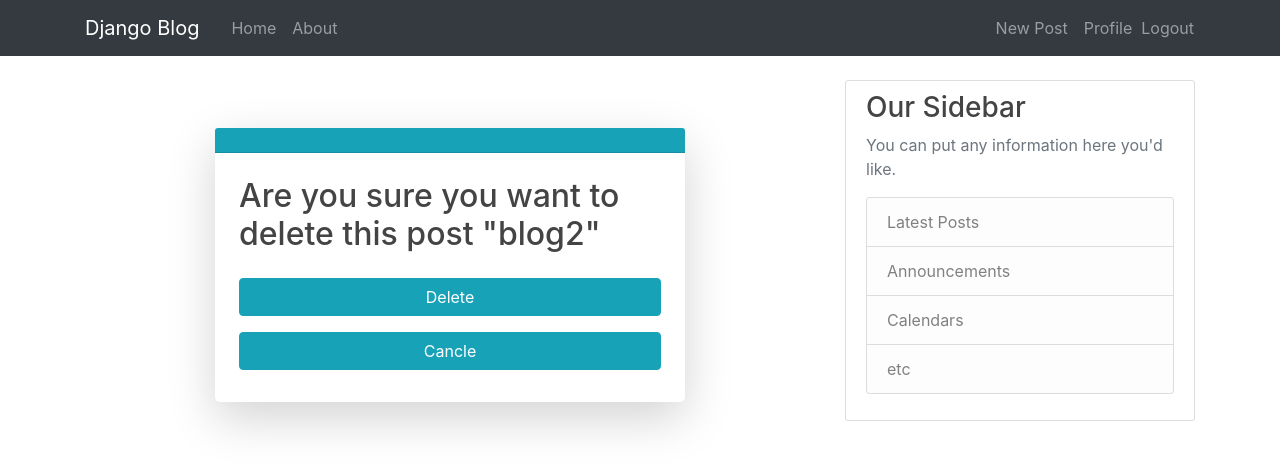
After one commit to Dipanshu362377/django-blogs, a Django app: page /post/2/delete in a window 1280 px wide. The commit adds this page. Shown: the top 470 px of the page. Run offline with Django 5.2, Linux system fonts and the light colour scheme; a user stored in the database is signed in; data comes from the database, SQL or seed files in the repository; both versions use the stored data as it was after the commit; some libraries are stand-ins or nearby versions.

Commit message:
create, update, delete

```diff
--- a/posts/models.py
+++ b/posts/models.py
@@ -1,6 +1,7 @@
 from django.db import models
 from django.utils import timezone
 from django.contrib.auth.models import User
+from django.urls import reverse
 
 class Post(models.Model):
     title = models.CharField(max_length=100)
@@ -10,3 +11,6 @@ class Post(models.Model):
 
     def __str__(self):
         return self.title
+
+    def  get_absolute_url(self):
+        return reverse("post-detail", kwargs={"pk": self.pk})
--- a/posts/templates/posts/base.html
+++ b/posts/templates/posts/base.html
@@ -30,6 +30,8 @@
                     <!-- Right side -->
                     <div class="navbar-nav ml-auto">
                         {% if user.is_authenticated %}
+                            <a class="nav-item nav-link" href="{% url 'post-Create' %}">New Post</a>
+
                             <a class="nav-item nav-link" href="{% url 'profile' %}">Profile</a>
 
                             <!-- Logout button (POST method) -->
--- /dev/null
+++ b/posts/templates/posts/post_confirm_delete.html
@@ -0,0 +1,20 @@
+{% extends "posts/base.html" %}
+
+{% block content %}
+<div class="container mt-5" style="max-width: 500px;">
+  <div class="card shadow-lg border-0 rounded-lg">
+    <div class="card-header bg-info text-white text-center">
+
+    </div>
+    <div class="card-body p-4">
+      <form method="POST" enctype="multipart/form-data">
+        {% csrf_token %}
+        <h2>Are you sure you want to delete this post "{{object.title}}" <h2>
+        <button type="submit" class="btn btn-info w-100 mt-3">Delete</button>
+        <button type="submit" class="btn btn-info w-100 mt-3" href= "{% url 'post-detail' object.id %}">Cancle</button>
+
+      </form>
+    </div>
+  </div>
+</div>
+{% endblock content %}
--- a/posts/templates/posts/post_detail.html
+++ b/posts/templates/posts/post_detail.html
@@ -6,6 +6,12 @@
             <div class="article-metadata">
               <a class="mr-2" href="#">{{ object.author }}</a>
               <small class="text-muted">{{ object.date_posted|date:"F d, Y" }}</small>
+              {% if object.author == user %}
+              <div>
+                <a class="btn btn-secondary btn-sm mt-2 mb-2" href="{% url 'post-Update' object.id %}">Update</a>
+                <a class="btn btn-danger btn-sm mt-2 mb-2" href="{% url 'post-Delete' object.id %}">Delete</a>
+              </div>
+              {% endif %}
             </div>
             <h2 class="article-title">{{ object.title }}</h2>
             <p class="article-content">{{ object.content }}</p>
--- a/posts/urls.py
+++ b/posts/urls.py
@@ -1,9 +1,19 @@
 from django.urls import path
-from .views import PostListView, PostDetailView
+from .views import(
+   PostListView,
+   PostDetailView,
+   PostCreateView,
+   PostUpdateView,
+   PostDeleteView
+)
 from . import views
 
 urlpatterns = [
     path('', PostListView.as_view(), name='home'),
     path('post/<int:pk>/', PostDetailView.as_view(), name='post-detail'),
     path('about/', views.about, name='about'),
+    path('post/new/', PostCreateView.as_view(), name='post-Create'),
+    path('post/<int:pk>/update', PostUpdateView.as_view(), name='post-Update'),
+    path('post/<int:pk>/delete', PostDeleteView.as_view(), name='post-Delete'),
+
 ]
--- a/posts/views.py
+++ b/posts/views.py
@@ -1,6 +1,13 @@
 from django.shortcuts import render
 from django.http import HttpResponse
-from django.views.generic import ListView, DetailView
+from django.contrib.auth.mixins import LoginRequiredMixin, UserPassesTestMixin
+from django.views.generic import (
+ListView,
+DetailView,
+CreateView,
+UpdateView,
+DeleteView,
+)
 from .models import Post
 
 
@@ -22,5 +29,39 @@ class PostListView(ListView):
 class PostDetailView(DetailView):
     model = Post
 
+class PostCreateView(LoginRequiredMixin, CreateView):
+    model = Post
+    fields = ['title', 'content']
+
+    def form_valid(self, form):
+        form.instance.author = self.request.user
+        return super().form_valid(form)
+
+class PostUpdateView(LoginRequiredMixin, UserPassesTestMixin, UpdateView):
+    model = Post
+    fields = ['title', 'content']
+
+    def form_valid(self, form):
+        form.instance.author = self.request.user
+        return super().form_valid(form)
+
+    def test_func(self):
+       post = self.get_object()
+       if self.request.user == post.author:
+           return True
+       return False
+
+class PostDeleteView(LoginRequiredMixin, UserPassesTestMixin, DeleteView):
+    model = Post
+    success_url = '/'
+
+    def test_func(self):
+       post = self.get_object()
+       if self.request.user == post.author:
+           return True
+       return False
+
+
+
 def about(request):
     return render(request, 'posts/about.html', {'title': 'About'})
```
Also changed, not shown: posts/templates/posts/post_form.html (added, +19 -0 lines), db.sqlite3.
